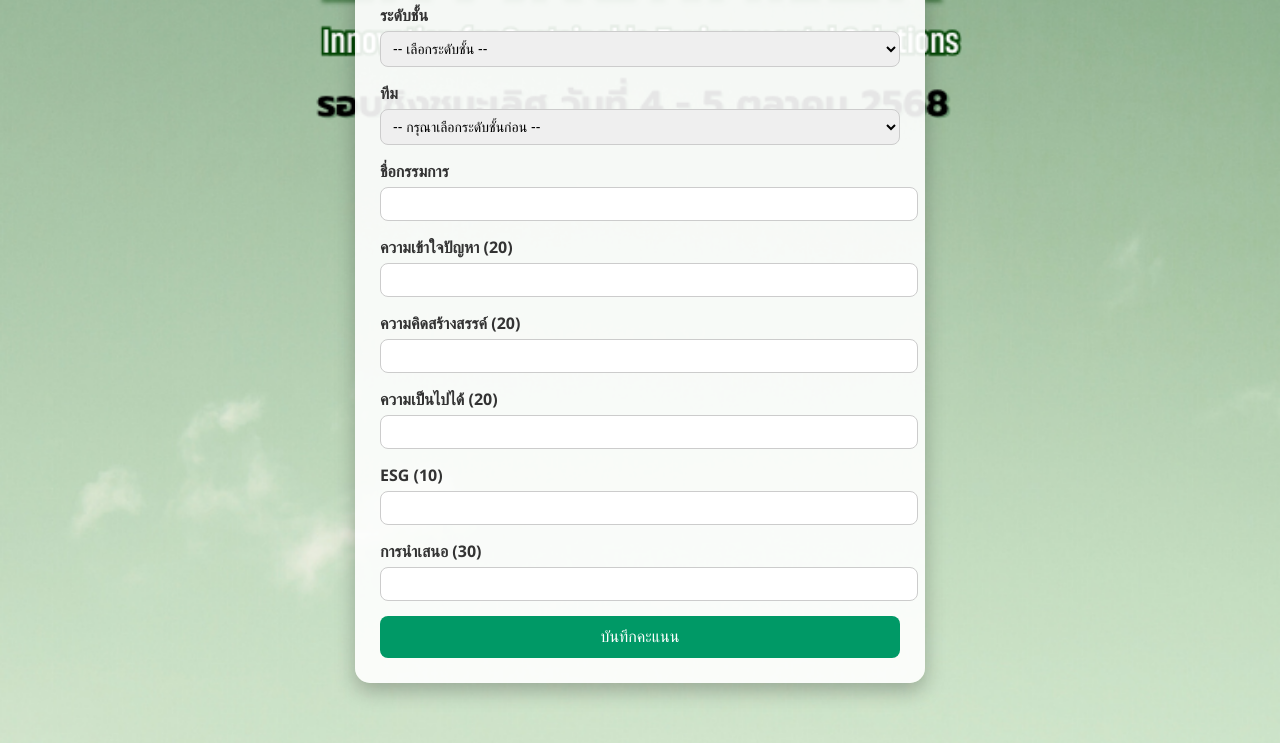
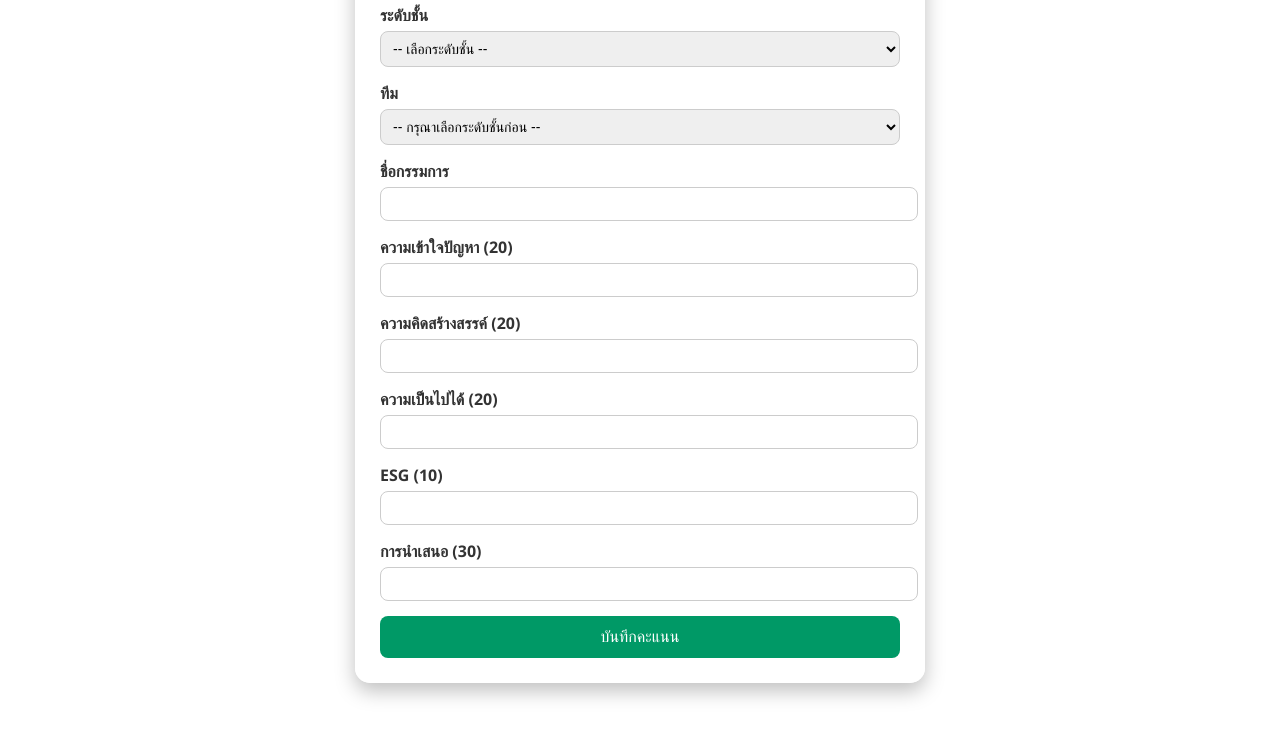
Before and after one commit to Taopraphat/environhack2025, a plain HTML site: page index.html in a window 1280 px wide. Shown: the part 154-897 px from the top of the page. Drawn offline with Linux system fonts and the light colour scheme.

Commit message:
Update index.html

```diff
--- a/index.html
+++ b/index.html
@@ -7,7 +7,7 @@
   <style>
     body {
       font-family: "Segoe UI", Tahoma, sans-serif;
-      background: url("envi.png") no-repeat center center fixed;
+      background: src="envi.png" no-repeat center center fixed;
       background-size: cover;
       margin: 0;
       padding: 0;
```
